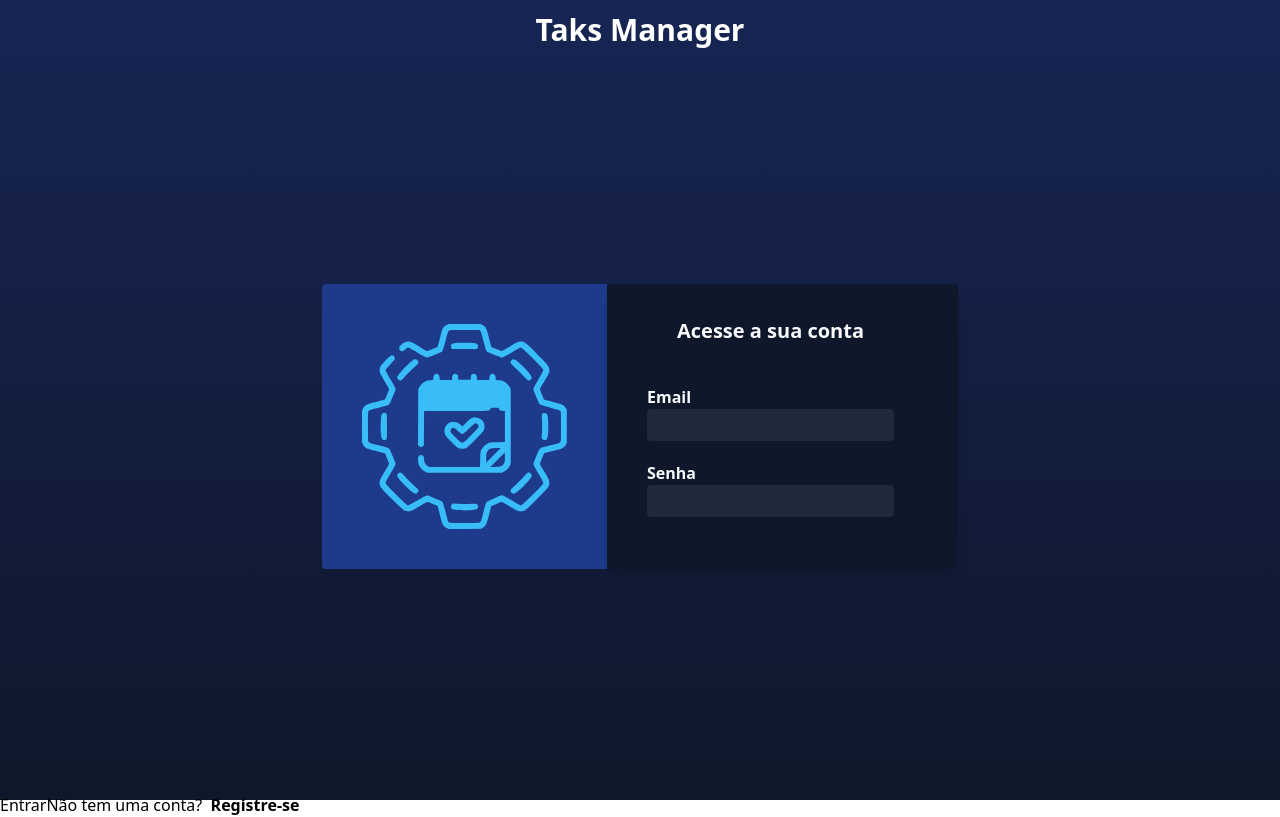
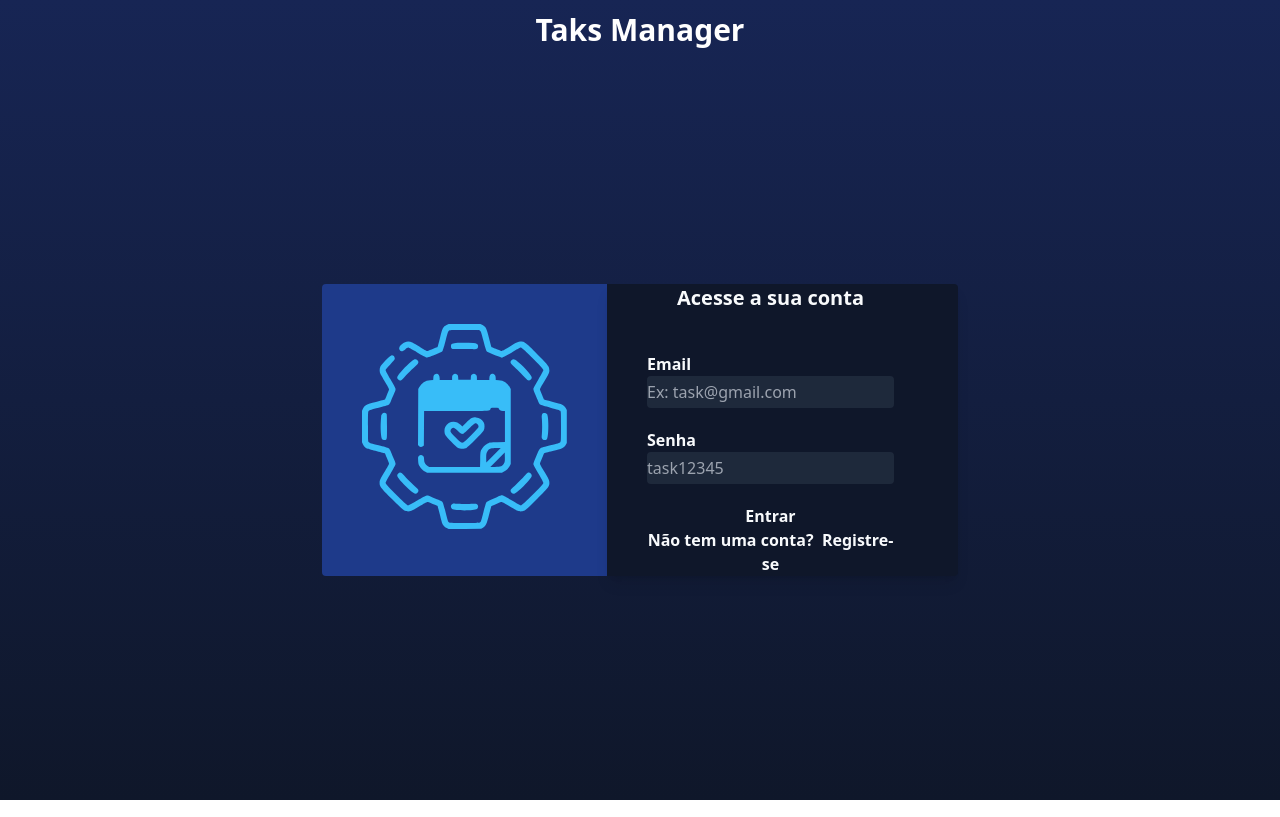
Before and after one commit to Vitor-Augusto03/Gerenciador, a React (Create React App) app: page / in a window 1280 px wide. Built offline with nearby package versions, Linux system fonts and the light colour scheme.

Commit message:
Gerenciador

```diff
--- a/package.json
+++ b/package.json
@@ -6,6 +6,7 @@
     "@testing-library/jest-dom": "^5.17.0",
     "@testing-library/react": "^13.4.0",
     "@testing-library/user-event": "^13.5.0",
+    "express": "^4.18.2",
     "react": "^18.2.0",
     "react-dom": "^18.2.0",
     "react-router-dom": "^6.19.0",
--- a/src/contexts/auth.js
+++ b/src/contexts/auth.js
@@ -33,7 +33,7 @@ export const AuthProvider = ({ children }) => {
         return "E-mail ou senha incorretos";
       }
     } else {
-      return "Usuário não cadastrado";
+      return alert("Usuário não cadastrado");
     }
   };
 
--- a/src/index.css
+++ b/src/index.css
@@ -4,7 +4,5 @@
 
 @layer components {
   .input-login {
-    @apply font-normal py-1 mb-5 pr-4 bg-slate-800 text-base rounded focus:outline-none focus:border-sky-500 focus:ring-1 focus:ring-sky-500 invalid:border-red-500 invalid:text-red-600
-
-  }
+    @apply font-normal py-1 mb-5 pr-4 bg-slate-800 text-base rounded focus:outline-none focus:border-sky-500 focus:ring-1 focus:ring-sky-500 invalid:border-red-500 invalid:text-red-600}
 }
--- a/src/pages/Signin/index.js
+++ b/src/pages/Signin/index.js
@@ -19,7 +19,7 @@ const Signin = () => {
       setError("Preencha todos os campos");
       return;
     }
-    const res = signin (email, senha);
+    const res = signin(email, senha);
 
     if (res) {
       setError(res);
@@ -53,15 +53,15 @@ const Signin = () => {
             type="email"
             value={email}
             onChange={(e) => [setEmail(e.target.value), setError("")]}
+            placeholder="Ex: task@gmail.com"
           />
           <p className="text-base text-left text-slate-50"> Senha</p>
           <Input
             type="password"
             value={senha}
             onChange={(e) => [setSenha(e.target.value), setError("")]}
+            placeholder="task12345"
           />
-        </div>
-      </section>
           <label>{error}</label>
           <Button text="Entrar" onClick={handleLogin} />
           <label>
@@ -70,6 +70,8 @@ const Signin = () => {
               <Link to="/signup">&nbsp; Registre-se</Link>
             </strong>
           </label>
+        </div>
+      </section>
     </body>
   );
 };
```
Also changed, not shown: 1 other file (tests, documents, lock files or other folders). Lines whose indentation alone changed are shown as unchanged.
